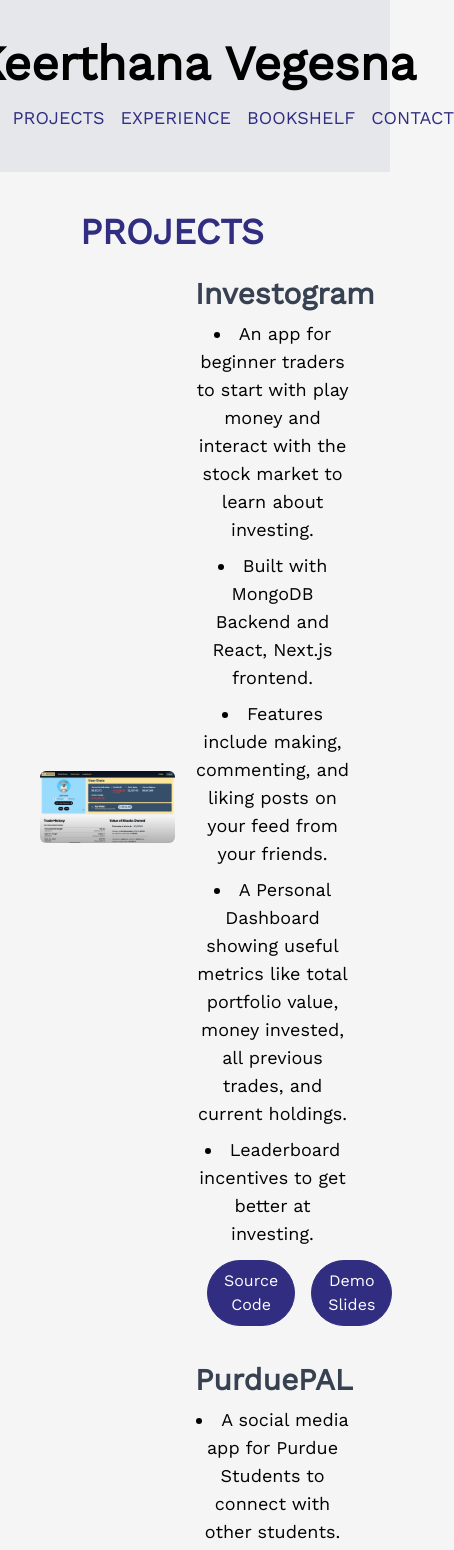
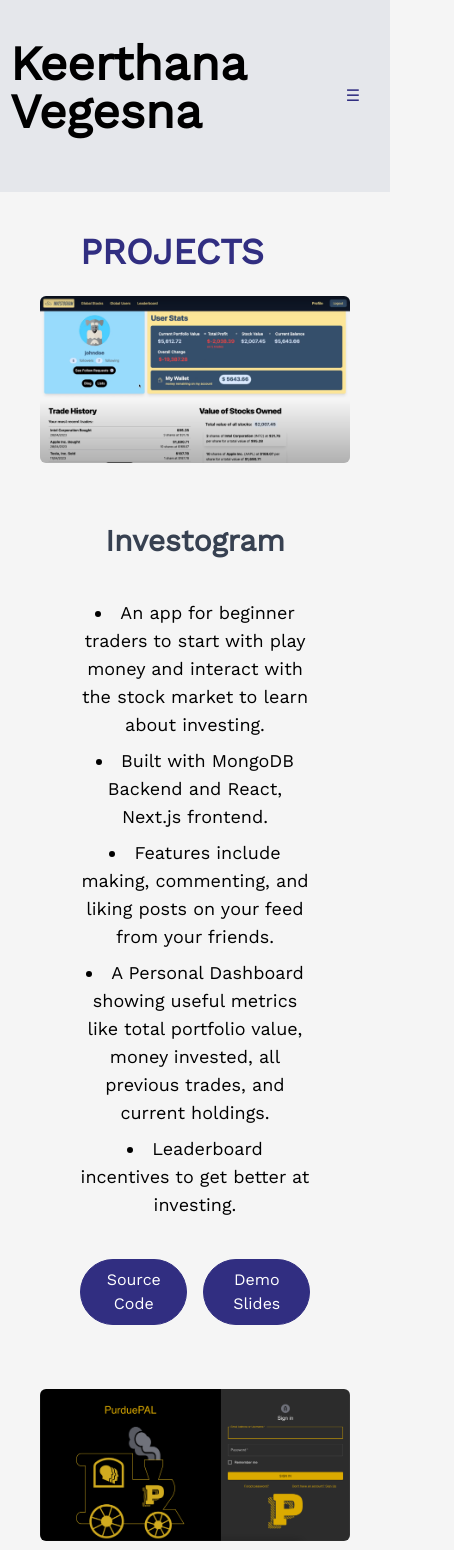
Before and after one commit to vvegesna01/Keerthana-Vegesna, a Next.js app: page /projects in a window 390 px wide. Shown: the top 1550 px of the page, 454 px wide, since content can reach past the window. Built offline with nearby package versions, Linux system fonts and the light colour scheme.

Commit message:
changes for mobile

```diff
--- a/src/app/bookshelf/shelf.tsx
+++ b/src/app/bookshelf/shelf.tsx
@@ -1,5 +1,6 @@
-import React from "react";
-import Image from 'next/image';
+"use client";
+import React, { useEffect, useState } from "react";
+import Image from "next/image";
 
 const Shelf: React.FC = () => {
   const books = [
@@ -16,16 +17,41 @@ const Shelf: React.FC = () => {
     // Add more books here
   ];
 
+  const [gridColumns, setGridColumns] = useState("");
+
+  useEffect(() => {
+    const handleResize = () => {
+      const width = window.innerWidth;
+
+      if (width <= 640) {
+        setGridColumns("1fr");
+      } else if (width <= 768) {
+        setGridColumns("repeat(2, 1fr)");
+      } else if (width <= 1024) {
+        setGridColumns("repeat(3, 1fr)");
+      } else {
+        setGridColumns("repeat(5, 1fr)");
+      }
+    };
+
+    handleResize();
+
+    window.addEventListener("resize", handleResize);
+    return () => {
+      window.removeEventListener("resize", handleResize);
+    };
+  }, []);
+
   return (
     <div className="bg-gray-100 p-4">
-      <div className="grid grid-cols-5 gap-4">
+      <div className="grid" style={{ gridTemplateColumns: gridColumns }} gap-4>
         {books.map((book, index) => (
           <div
             key={index}
-            className="relative overflow-hidden transition-transform duration-300 transform hover:scale-105"
+            className="relative overflow-hidden transition-transform duration-300 transform hover:scale-105 m-5"
           >
             <Image src={book.image} alt={book.title} width={200} height={150} className="w-fit h-full" />
-            <div className="absolute bottom-0 inset-x-0 bg-gray-900 text-white py-1 px-2 text-sm font-medium">
+            <div className="absolute bottom-0 inset-x-0 bg-gray-900 text-white py-1 px-2 text-sm font-sm">
               {book.title}
             </div>
           </div>
--- a/src/app/projects/page.tsx
+++ b/src/app/projects/page.tsx
@@ -9,9 +9,8 @@ const Projects: React.FC = () => {
 
         {/* Investogram */}
         <div className="">
-
-          <div className="flex items-center">
-            <div className="w-1/2 mr-5">
+          <div className="flex flex-col sm:flex-row items-center">
+            <div className="w-full sm:w-1/2 mb-5 sm:mb-0">
               <Image
                 src="/images/projects/investogram_profile.png"
                 alt="Project"
@@ -20,17 +19,16 @@ const Projects: React.FC = () => {
                 className="object-cover rounded-md"
               />
             </div>
-            <div className="w-1/2 text-center sm:text-left text-localhost_text">
-            <div className="text-3xl font-semibold text-gray-700">Investogram</div>
-              {/* <div className="text-3xl font-semibold text-gray-700">Investogram</div> */}
-              <ul className="text-localhost_text text-lg mt-2 list-disc list-inside">
+            <div className="w-full sm:w-1/2 text-center sm:text-left text-localhost_text">
+              <div className="text-3xl font-semibold text-gray-700 m-10">Investogram</div>
+              <ul className="text-localhost_text text-lg m-10 list-disc list-inside">
                 <li className="mb-2">An app for beginner traders to start with play money and interact with the stock market to learn about investing.</li>
                 <li className="mb-2">Built with MongoDB Backend and React, Next.js frontend.</li>
                 <li className="mb-2">Features include making, commenting, and liking posts on your feed from your friends.</li>
                 <li className="mb-2">A Personal Dashboard showing useful metrics like total portfolio value, money invested, all previous trades, and current holdings.</li>
                 <li>Leaderboard incentives to get better at investing.</li>
               </ul>
-              <div className="flex space-x-4 m-3">
+              <div className="flex space-x-4 m-10">
                 <a href="https://github.com/CS-407/Investogram-Frontend" target="_blank" rel="noopener noreferrer" className="bg-indigo-900 text-white rounded-full py-2 px-4 border border-indigo-900 hover:bg-transparent hover:text-indigo-900 hover:border-indigo-900 transition duration-300">Source Code</a>
                 <a href="https://docs.google.com/presentation/d/1m5OFbwTUwbOdZnJzoAFLw9boNMa-b-4CzSh_a33uPkQ/edit" className="bg-indigo-900 text-white rounded-full py-2 px-4 border border-indigo-900 hover:bg-transparent hover:text-indigo-900 hover:border-indigo-900 transition duration-300">Demo Slides</a>
               </div>
@@ -40,9 +38,8 @@ const Projects: React.FC = () => {
 
         {/* Purdue PAL */}
         <div className="">
-
-          <div className="flex items-center">
-            <div className="w-1/2 mr-5">
+          <div className="flex flex-col sm:flex-row items-center">
+            <div className="w-full sm:w-1/2 mb-5 sm:mb-0">
               <Image
                 src="/images/projects/purduePAL.png"
                 alt="Project"
@@ -51,9 +48,9 @@ const Projects: React.FC = () => {
                 className="object-cover rounded-md"
               />
             </div>
-            <div className="w-1/2 text-center sm:text-left text-localhost_text">
-              <div className="text-3xl font-semibold text-gray-700">PurduePAL</div>
-              <ul className="text-localhost_text text-lg mt-2 list-disc list-inside">
+            <div className="w-full sm:w-1/2 text-center sm:text-left text-localhost_text">
+              <div className="text-3xl font-semibold text-gray-700 m-10">PurduePAL</div>
+              <ul className="text-localhost_text text-lg mt-2 list-disc list-inside m-10">
                 <li>A social media app for Purdue Students to connect with other students.</li>
                 <li>Built with React frontend and Python, MongoDB Backend.</li>
                 <li>Features include liking, commenting, and making posts.</li>
@@ -61,10 +58,8 @@ const Projects: React.FC = () => {
                 <li>Users can also post anonymously if preferred.</li>
                 <li>Profile customization options with profile picture, bio, and username.</li>
               </ul>
-              <div className="flex space-x-4 m-3">
+              <div className="flex space-x-4 mt-3 m-10">
                 <a href="https://github.com/CS307Spring2022/PurduePAL-Backend" target="_blank" rel="noopener noreferrer" className="bg-indigo-900 text-white rounded-full py-2 px-4 border border-indigo-900 hover:bg-transparent hover:text-indigo-900 hover:border-indigo-900 transition duration-300">Source Code</a>
-
-                {/* <button className="bg-blue-900 text-white rounded-full py-2 px-4 border border-blue-900 hover:bg-transparent hover:text-blue-900 hover:border-blue-900 transition duration-300">Demo Slides</button> */}
               </div>
             </div>
           </div>
--- a/src/components/navbar/navbar.tsx
+++ b/src/components/navbar/navbar.tsx
@@ -1,34 +1,50 @@
+"use client";
 import Link from "next/link";
-import React from "react";
+import React, { useState } from "react";
 import Footer from "../footer/footer";
 
 const Navbar: React.FC = () => {
+  const [isMobileMenuOpen, setIsMobileMenuOpen] = useState(false);
+
+  const toggleMobileMenu = () => {
+    setIsMobileMenuOpen(!isMobileMenuOpen);
+  };
+
   return (
     <main className="">
       <div className="flex items-center justify-center min-h-auto bg-gray-200">
-        <div className="flex flex-col items-center m-10">
-          <a href="/">
+
+      <a href="/" className="m-10">
             <h1 className="text-localhost_text text-5xl font-large font-extrabold mb-4 transition duration-300 transform hover:-translate-y-1 hover:scale-100">
               Keerthana Vegesna
             </h1>
           </a>
-          <ul className="flex space-x-4 text-localhost_text">
+        <div className="flex flex-col items-center m-10">
 
-            <li className="text-lg text-indigo-900 hover:text-transparent hover:bg-gradient-to-r hover:bg-clip-text hover:from-purple-500 hover:to-indigo-500 transition duration-300 transform hover:-translate-y-1 hover:scale-100">
-              <a href="/about">ABOUT</a>
+          <nav className="md:hidden">
+            <button
+              type="button"
+              onClick={toggleMobileMenu}
+              className="text-indigo-900 hover:text-transparent hover:bg-gradient-to-r hover:bg-clip-text hover:from-purple-500 hover:to-indigo-500 transition duration-300 transform hover:-translate-y-1 hover:scale-100 m-5"
+            >
+              ☰
+            </button>
+          </nav>
+          <ul className={`flex flex-col items-center ${isMobileMenuOpen ? 'flex' : 'hidden'} md:flex md:flex-row space-x-4 text-localhost_text`}>
+            <li>
+              <a href="/about" className="text-indigo-900 hover:text-transparent hover:bg-gradient-to-r hover:bg-clip-text hover:from-purple-500 hover:to-indigo-500 transition duration-300 transform hover:-translate-y-1 hover:scale-100">ABOUT</a>
             </li>
-
-            <li className="text-lg text-indigo-900 hover:text-transparent hover:bg-gradient-to-r hover:bg-clip-text hover:from-purple-500 hover:to-indigo-500 transition duration-300 transform hover:-translate-y-1 hover:scale-100">
-              <a href="/projects">PROJECTS</a>
+            <li>
+              <a href="/projects" className="text-indigo-900 hover:text-transparent hover:bg-gradient-to-r hover:bg-clip-text hover:from-purple-500 hover:to-indigo-500 transition duration-300 transform hover:-translate-y-1 hover:scale-100">PROJECTS</a>
             </li>
-            <li className="text-lg text-indigo-900 hover:text-transparent hover:bg-gradient-to-r hover:bg-clip-text hover:from-purple-500 hover:to-indigo-500 transition duration-300 transform hover:-translate-y-1 hover:scale-100">
-              <a href="/experience">EXPERIENCE</a>
+            <li>
+              <a href="/experience" className="text-indigo-900 hover:text-transparent hover:bg-gradient-to-r hover:bg-clip-text hover:from-purple-500 hover:to-indigo-500 transition duration-300 transform hover:-translate-y-1 hover:scale-100">EXPERIENCE</a>
             </li>
-            <li className="text-lg text-indigo-900 hover:text-transparent hover:bg-gradient-to-r hover:bg-clip-text hover:from-purple-500 hover:to-indigo-500 transition duration-300 transform hover:-translate-y-1 hover:scale-100">
-              <a href="/bookshelf">BOOKSHELF</a>
+            <li>
+              <a href="/bookshelf" className="text-indigo-900 hover:text-transparent hover:bg-gradient-to-r hover:bg-clip-text hover:from-purple-500 hover:to-indigo-500 transition duration-300 transform hover:-translate-y-1 hover:scale-100">BOOKSHELF</a>
             </li>
-            <li className="text-lg text-indigo-900 hover:text-transparent hover:bg-gradient-to-r hover:bg-clip-text hover:from-purple-500 hover:to-indigo-500 transition duration-300 transform hover:-translate-y-1 hover:scale-100">
-              <a href="/contact">CONTACT</a>
+            <li>
+              <a href="/contact" className="text-indigo-900 hover:text-transparent hover:bg-gradient-to-r hover:bg-clip-text hover:from-purple-500 hover:to-indigo-500 transition duration-300 transform hover:-translate-y-1 hover:scale-100">CONTACT</a>
             </li>
           </ul>
         </div>
```
